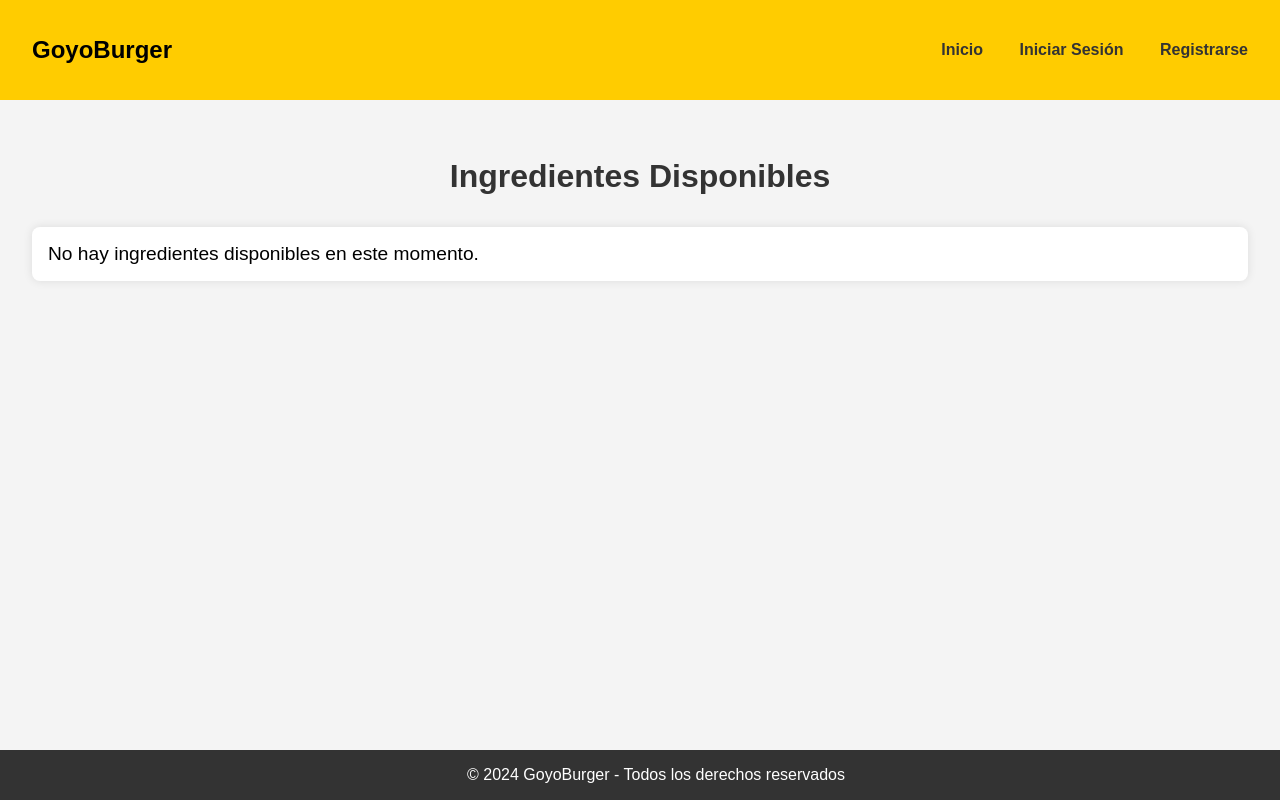
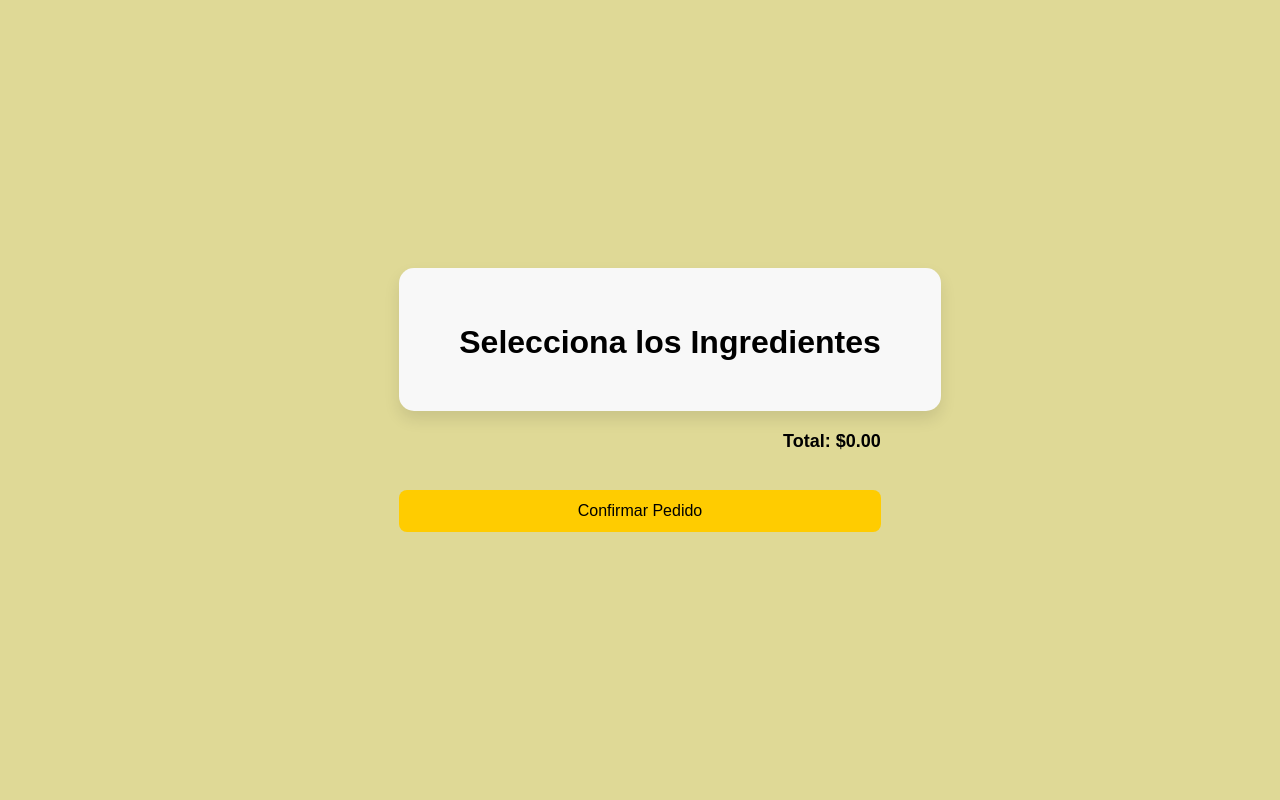
Before and after one commit to NeoManD10/GoBurger, a Django app: page /ingredientes/ in a window 1280 px wide. Run offline with Django 5.2, Linux system fonts and the light colour scheme; data that the repository does not hold is empty.

Commit message:
Tercer commit

```diff
--- a/GoBurguer/settings.py
+++ b/GoBurguer/settings.py
@@ -122,7 +122,7 @@ USE_TZ = True
 STATIC_URL = 'static/'
 
 STATICFILES_DIRS = [
-    BASE_DIR / "static",
+    BASE_DIR / "app/static",
 ]
 
 # Default primary key field type
--- a/GoBurguer/urls.py
+++ b/GoBurguer/urls.py
@@ -16,7 +16,7 @@ Including another URLconf
 """
 from django.contrib import admin
 from django.urls import path
-from app.views import login_view, home, ingredientes_view, register_view # Cambia 'app' al nombre correcto de tu aplicación
+from app.views import login_view, home, ingredientes_view, register_view, logout_view , historial_view,carrito_view# Cambia 'app' al nombre correcto de tu aplicación
 
 urlpatterns = [
     path('admin/', admin.site.urls),
@@ -24,4 +24,8 @@ urlpatterns = [
     path('', home, name='home'),  # Página principal
     path('ingredientes/', ingredientes_view, name='ingredientes'),
     path('register/', register_view, name='register'),  # Ruta para la página de registro
+    path('logout/', logout_view, name='logout'),
+    path('historial/', historial_view, name='historial'),
+    path('carrito/', carrito_view, name='carrito'),
+
 ]
--- a/app/models.py
+++ b/app/models.py
@@ -22,8 +22,13 @@ class HistorialPedido(models.Model):
     usuario = models.ForeignKey(Usuario, on_delete=models.CASCADE)
     fecha_pedido = models.DateTimeField(auto_now_add=True)
 
+    def calcular_total(self):
+        total = sum(item.ingrediente.precio for item in self.pedidoingrediente_set.all())
+        return total
+
     def __str__(self):
         return f'Pedido {self.id} de {self.usuario.nombre}'
+
 
 class PedidoIngrediente(models.Model):
     pedido = models.ForeignKey(HistorialPedido, on_delete=models.CASCADE)
--- a/app/static/ingredientes.css
+++ b/app/static/ingredientes.css
@@ -1,73 +1,99 @@
 body {
-    font-family: Arial, sans-serif;
+    font-family: 'Poppins', sans-serif;
+    background: #dfd996; /* Fondo blanco */
     margin: 0;
     padding: 0;
-    background-color: #f4f4f4;
+    display: flex;
+    justify-content: center;
+    align-items: center;
+    min-height: 100vh;
 }
 
-nav {
-    background-color: #ffcc00;
-    padding: 1rem 2rem;
-    display: flex;
-    justify-content: space-between;
-    align-items: center;
-}
-
-nav ul {
-    list-style: none;
-    margin: 0;
-    padding: 0;
-}
-
-nav ul li {
-    display: inline;
-    margin-left: 2rem;
-}
-
-nav ul li a {
-    text-decoration: none;
-    color: #333;
+h1 {
+    text-align: center;
+    color: #000000; /* Texto en negro */
+    margin-bottom: 20px;
+    font-size: 32px;
     font-weight: bold;
 }
 
 .ingredientes-section {
-    padding: 2rem;
-    text-align: center;
-}
-
-.ingredientes-section h1 {
-    font-size: 2rem;
-    margin-bottom: 2rem;
-    color: #333;
+    background-color: #f8f8f8; /* Fondo gris claro para la sección de ingredientes */
+    padding: 30px;
+    border-radius: 15px;
+    box-shadow: 0px 8px 16px rgba(0, 0, 0, 0.1);
+    max-width: 900px;
+    width: 100%;
 }
 
 .ingredientes-list {
-    list-style: none;
+    list-style-type: none;
     padding: 0;
+    margin: 0;
 }
 
-.ingredientes-list li {
-    background-color: white;
-    padding: 1rem;
-    margin-bottom: 1rem;
-    border-radius: 8px;
-    box-shadow: 0px 0px 10px rgba(0, 0, 0, 0.1);
+.ingrediente-item {
     display: flex;
     justify-content: space-between;
     align-items: center;
-    font-size: 1.2rem;
+    background-color: #fff; /* Fondo blanco para cada ingrediente */
+    padding: 15px;
+    border-radius: 12px;
+    margin-bottom: 10px;
+    transition: transform 0.2s ease-in-out;
 }
 
-footer {
-    background-color: #333;
-    color: #fff;
-    text-align: center;
-    padding: 1rem;
-    position: fixed;
-    bottom: 0;
-    width: 100%;
+.ingrediente-item:hover {
+    transform: scale(1.03);
+    background-color: #ffcc00; /* Efecto hover gris claro */
 }
 
-footer p {
-    margin: 0;
+.ingrediente-img {
+    width: 60px;
+    height: 60px;
+    object-fit: cover;
+    border-radius: 50%;
+    margin-right: 20px;
 }
+
+.ingredient-info {
+    flex-grow: 1;
+    display: flex;
+    flex-direction: column;
+}
+
+.ingredient-info span {
+    font-size: 18px;
+    font-weight: 600;
+    color: #000000; /* Texto de ingredientes en negro */
+}
+
+.ingredient-checkbox {
+    margin-left: 20px;
+    transform: scale(1.2);
+}
+
+p {
+    text-align: right;
+    font-size: 18px;
+    font-weight: bold;
+    margin-top: 20px;
+    color: #000000; /* Texto del total en amarillo */
+}
+
+button {
+    background-color: #ffcc00; /* Botón en amarillo */
+    color: #000000; /* Texto del botón en negro */
+    padding: 12px 25px;
+    font-size: 16px;
+    border: none;
+    border-radius: 8px;
+    cursor: pointer;
+    width: 100%;
+    transition: background-color 0.3s ease;
+    margin-top: 20px;
+}
+
+button:hover {
+    background-color: #e6b800; /* Efecto hover en amarillo más oscuro */
+}
--- a/app/templates/ingredientes.html
+++ b/app/templates/ingredientes.html
@@ -4,34 +4,55 @@
     {% load static %}
     <meta charset="UTF-8">
     <meta name="viewport" content="width=device-width, initial-scale=1.0">
-    <title>Ingredientes - GoyoBurger</title>
-    <link rel="stylesheet" href="{% static 'ingredientes.css' %}">
+    <title>Selecciona Ingredientes</title>
+    <link rel="stylesheet" href="{% static 'ingredientes.css' %}"> <!-- Aquí va link al CSS de ingredientes -->
 </head>
 <body>
-    <nav>
-        <div class="logo">
-            <h1>GoyoBurger</h1>
-        </div>
-        <ul class="nav-links">
-            <li><a href="{% url 'home' %}">Inicio</a></li>
-            <li><a href="{% url 'login' %}">Iniciar Sesión</a></li>
-            <li><a href="{% url 'register' %}">Registrarse</a></li>
-        </ul>
-    </nav>
+    <form method="POST">
+        {% csrf_token %}
+        <section class="ingredientes-section">
+            <h1>Selecciona los Ingredientes</h1>
+            <ul class="ingredientes-list">
+                {% for ingrediente in ingredientes %}
+                    <li>
+                        <input type="checkbox" name="ingredientes" value="{{ ingrediente.id }}" class="ingredient-checkbox"
+                            data-precio="{{ ingrediente.precio }}">
+                        {{ ingrediente.nombre }} ({{ ingrediente.tipo }}) - ${{ ingrediente.precio }}
+                    </li>
+                {% endfor %}
+            </ul>
+        </section>
 
-    <section class="ingredientes-section">
-        <h1>Ingredientes Disponibles</h1>
-        <ul class="ingredientes-list">
-            {% for ingrediente in ingredientes %}
-                <li>{{ ingrediente.nombre }} - {{ ingrediente.tipo }} - ${{ ingrediente.precio }}</li>
-            {% empty %}
-                <li>No hay ingredientes disponibles en este momento.</li>
-            {% endfor %}
-        </ul>
-    </section>
+        <p>Total: $<span id="totalPrecio">0.00</span></p>
 
-    <footer>
-        <p>© 2024 GoyoBurger - Todos los derechos reservados</p>
-    </footer>
+        <button type="submit">Confirmar Pedido</button>
+    </form>
+
+    <script>
+        // JavaScript para calcular el total de ingredientes seleccionados y limitar a 4 ingredientes.
+        const checkboxes = document.querySelectorAll('.ingredient-checkbox');
+        const totalPrecioElement = document.getElementById('totalPrecio');
+        let total = 0;
+        let selectedCount = 0;
+
+        checkboxes.forEach(checkbox => {
+            checkbox.addEventListener('change', function() {
+                const precio = parseFloat(this.getAttribute('data-precio'));
+                if (this.checked) {
+                    if (selectedCount >= 4) {
+                        alert("Solo puedes seleccionar hasta 4 ingredientes.");
+                        this.checked = false;
+                        return;
+                    }
+                    total += precio;
+                    selectedCount++;
+                } else {
+                    total -= precio;
+                    selectedCount--;
+                }
+                totalPrecioElement.textContent = total.toFixed(2);
+            });
+        });
+    </script>
 </body>
 </html>
--- a/app/views.py
+++ b/app/views.py
@@ -1,6 +1,7 @@
+from django.contrib import messages
 from django.shortcuts import render, redirect
 from .forms import LoginForm, RegisterForm
-from .models import Usuario, Ingrediente
+from .models import Usuario, Ingrediente,HistorialPedido, PedidoIngrediente
 
 def login_view(request):
     if request.method == 'POST':
@@ -10,21 +11,73 @@ def login_view(request):
             contrasena = form.cleaned_data['contrasena']
             try:
                 usuario = Usuario.objects.get(email=email, contrasena=contrasena)
-                request.session['usuario_id'] = usuario.id  # Guardar en la sesión
-                request.session['usuario_nombre'] = usuario.nombre.split(' ')[0]  # Guardar el primer nombre en la sesión
-                return redirect('home')  # Redirigir a la página principal
+                request.session['usuario_id'] = usuario.id
+                request.session['usuario_nombre'] = usuario.nombre  # Guardar el nombre en la sesión
+                return redirect('home')  # Redirigir a la página de inicio
             except Usuario.DoesNotExist:
                 form.add_error(None, "Email o contraseña incorrectos")
     else:
         form = LoginForm()
     return render(request, 'login.html', {'form': form})
 
+
 def home(request):
-    return render(request, 'home.html')
+    if 'usuario_id' in request.session:
+        usuario_id = request.session['usuario_id']
+        # Obtener el historial de pedidos para el usuario
+        historial_completo = HistorialPedido.objects.filter(usuario_id=usuario_id).select_related('usuario')
+        pedidos_con_ingredientes = []
+
+        for pedido in historial_completo:
+            ingredientes = PedidoIngrediente.objects.filter(pedido=pedido)
+            pedidos_con_ingredientes.append({'pedido': pedido, 'ingredientes': ingredientes})
+
+        return render(request, 'home.html', {
+            'historial_completo': pedidos_con_ingredientes
+        })
+    else:
+        # Si no hay un usuario autenticado, no mostrar el historial
+        return render(request, 'home.html', {
+            'historial_completo': None
+        })
+
 
 def ingredientes_view(request):
     ingredientes = Ingrediente.objects.all()  # Obtener todos los ingredientes
+    usuario_id = request.session.get('usuario_id')  # Obtener el ID del usuario de la sesión
+
+    if request.method == 'POST':
+        # Obtener los ingredientes seleccionados del formulario
+        ingredientes_ids = request.POST.getlist('ingredientes')
+
+        if len(ingredientes_ids) > 4:
+            messages.error(request, "Solo puedes seleccionar hasta 4 ingredientes.")
+            return render(request, 'ingredientes.html', {'ingredientes': ingredientes})
+
+        if not usuario_id:
+            messages.error(request, "Debes iniciar sesión para hacer un pedido.")
+            return redirect('login')
+
+        # Crear un nuevo historial de pedido
+        usuario = Usuario.objects.get(id=usuario_id)
+        historial_pedido = HistorialPedido.objects.create(usuario=usuario)
+
+        total_precio = 0
+
+        # Guardar los ingredientes seleccionados en el pedido
+        for ingrediente_id in ingredientes_ids:
+            ingrediente = Ingrediente.objects.get(id=ingrediente_id)
+            PedidoIngrediente.objects.create(pedido=historial_pedido, ingrediente=ingrediente)
+            total_precio += ingrediente.precio
+
+        # Guardar el total del pedido en la sesión para mostrarlo después
+        request.session['pedido_total'] = total_precio
+
+        messages.success(request, "Pedido realizado con éxito.")
+        return redirect('carrito')  # Redirigir a la vista del carrito de compras
+
     return render(request, 'ingredientes.html', {'ingredientes': ingredientes})
+
 
 def register_view(request):
     if request.method == 'POST':
@@ -40,5 +93,116 @@ def register_view(request):
     return render(request, 'register.html', {'form': form})
 
 def ingredientes_view(request):
-    ingredientes = Ingrediente.objects.all()  # Obtén todos los ingredientes de la base de datos
+    ingredientes = Ingrediente.objects.all()
+
+    if request.method == 'POST':
+        # Obtener ingredientes seleccionados
+        ingredientes_ids = request.POST.getlist('ingredientes')
+
+        if len(ingredientes_ids) > 4:
+            messages.error(request, "No puedes seleccionar más de 4 ingredientes.")
+            return render(request, 'ingredientes.html', {'ingredientes': ingredientes})
+
+        # Obtener el usuario de la sesión
+        usuario_id = request.session.get('usuario_id')
+        if not usuario_id:
+            messages.error(request, "Debes iniciar sesión para hacer un pedido.")
+            return redirect('login')
+
+        # Crear un nuevo historial de pedido
+        historial_pedido = HistorialPedido.objects.create(usuario_id=usuario_id)
+
+        # Guardar los ingredientes seleccionados en el pedido
+        for ingrediente_id in ingredientes_ids:
+            ingrediente = Ingrediente.objects.get(id=ingrediente_id)
+            PedidoIngrediente.objects.create(pedido=historial_pedido, ingrediente=ingrediente)
+
+        messages.success(request, "Pedido realizado con éxito.")
+        return redirect('carrito')  # Redirigir a una página de carrito donde se puede ver el resumen del pedido
+
     return render(request, 'ingredientes.html', {'ingredientes': ingredientes})
+
+
+def logout_view(request):
+    # Eliminar el nombre de usuario de la sesión
+    if 'usuario_nombre' in request.session:
+        del request.session['usuario_nombre']
+    return redirect('home')  # Redirigir a la página principal
+
+def seleccionar_ingredientes_view(request):
+    ingredientes = Ingrediente.objects.filter(disponible=True)
+
+    if request.method == 'POST':
+        usuario_id = request.session.get('usuario_id')
+        if not usuario_id:
+            return redirect('login')  # Redirigir si el usuario no está autenticado
+
+        # Crear un nuevo historial de pedido
+        pedido = HistorialPedido.objects.create(usuario_id=usuario_id)
+
+        ingredientes_seleccionados = request.POST.getlist('ingredientes')
+        precio_total = 0
+
+        for ingrediente_id in ingredientes_seleccionados:
+            ingrediente = Ingrediente.objects.get(id=ingrediente_id)
+            PedidoIngrediente.objects.create(pedido=pedido, ingrediente=ingrediente)
+            precio_total += ingrediente.precio
+
+        request.session['precio_total'] = precio_total  # Guardar el precio en la sesión
+
+        return redirect('resumen_pedido')  # Redirigir al resumen del pedido
+
+    return render(request, 'ingredientes.html', {'ingredientes': ingredientes})
+
+def historial_view(request):
+    usuario_id = request.session.get('usuario_id')
+    if not usuario_id:
+        messages.error(request, "Debes iniciar sesión para ver tu historial.")
+        return redirect('login')
+
+    # Obtener todos los pedidos del usuario
+    historial_pedidos = HistorialPedido.objects.filter(usuario_id=usuario_id)
+
+    return render(request, 'historial.html', {'historial_pedidos': historial_pedidos})
+
+def carrito_view(request):
+    # Obtener el último pedido del usuario
+    usuario_id = request.session.get('usuario_id')
+    historial_pedido = HistorialPedido.objects.filter(usuario_id=usuario_id).last()
+
+    # Obtener los ingredientes del pedido
+    ingredientes = PedidoIngrediente.objects.filter(pedido=historial_pedido)
+
+    # Calcular el total del pedido
+    total_precio = sum([ingrediente.ingrediente.precio for ingrediente in ingredientes])
+
+    return render(request, 'carrito.html', {
+        'ingredientes': ingredientes,
+        'total_precio': total_precio
+    })
+
+def home_view(request):
+    if 'usuario_id' in request.session:
+        usuario_id = request.session['usuario_id']
+        historial_completo = []
+
+        # Obtener el historial de pedidos del usuario
+        pedidos = HistorialPedido.objects.filter(usuario_id=usuario_id)
+
+        for pedido in pedidos:
+            ingredientes = pedido.pedidoingrediente_set.all()  # Usar la relación inversa
+            total_precio = pedido.calcular_total()  # Usar el método calcular_total
+            print(f'Total del pedido {pedido.id}: {total_precio}')  # Imprimir el total para verificar
+            historial_completo.append({
+                'pedido': pedido,
+                'ingredientes': ingredientes,
+                'total_precio': total_precio  # Total del pedido
+            })
+
+        context = {
+            'historial_completo': historial_completo,
+        }
+    else:
+        context = {}
+
+    return render(request, 'home.html', context)
```
Also changed, not shown: app/static/carrito.css (added, +81 -0 lines), app/static/styles.css (+31 -0 lines), app/templates/carrito.html (added, +19 -0 lines), app/templates/historial.html (added, +14 -0 lines), app/templates/home.html (+58 -3 lines).
